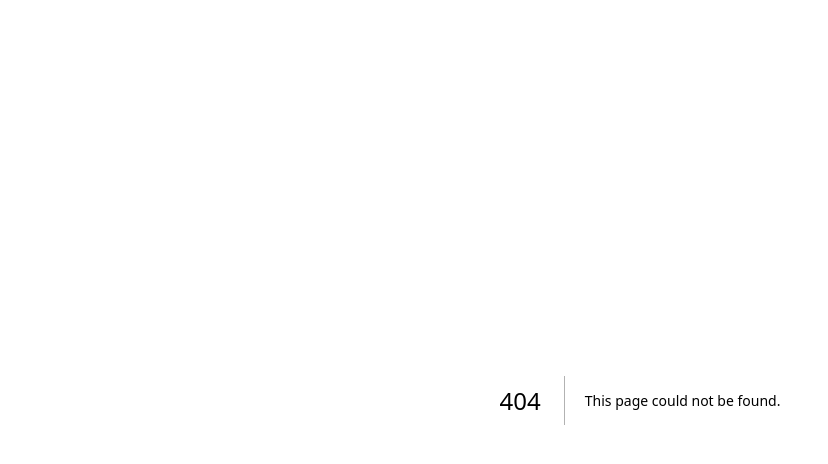
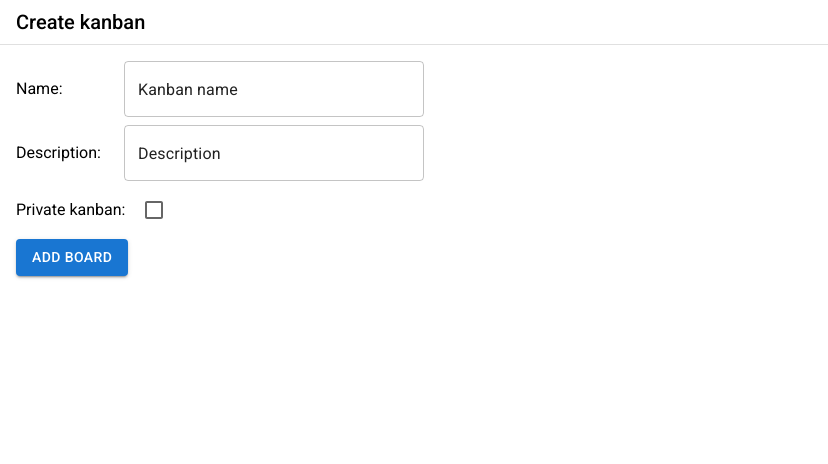
Before and after one commit to kamilwojtol/gantry-next, a Next.js app: page /create-kanban in a window 1280 px wide. Before the commit this address had no page. Shown: the top 464 px of the page, without its empty margins (0-828 px from the left). Built offline with nearby package versions, Linux system fonts and the light colour scheme.

Commit message:
created create kanban view

```diff
--- /dev/null
+++ b/app/create-kanban/page.tsx
@@ -0,0 +1,9 @@
+import CreateKanbanPage from "@/pages/CreateKanbanPage";
+
+export default function CreateKanban() {
+  return (
+    <div className="flex w-full">
+      <CreateKanbanPage />
+    </div>
+  );
+}
--- a/components/CreateKanban/CreateKanban.tsx
+++ b/components/CreateKanban/CreateKanban.tsx
@@ -1,6 +1,7 @@
 "use client";
 
 import { useForm, SubmitHandler } from "react-hook-form";
+import { Button, Checkbox, TextField, Divider } from "@mui/material";
 
 type CreateKanbanProps = {
   title: string;
@@ -22,48 +23,59 @@ export default function CreateKanban({ title }: CreateKanbanProps) {
 
   return (
     <div>
-      <div>
-        <h2>Add Kanban Board</h2>
+      <div className="pl-4 py-2">
+        <h2 className="text-xl font-medium">{title}</h2>
       </div>
-      <div>
-        <form action="POST" onSubmit={handleSubmit(onSubmit)}>
+      <Divider />
+      <div className="pl-4 pt-2">
+        <form onSubmit={handleSubmit(onSubmit)}>
           {errors ? errors.form?.message : null}
 
-          <label htmlFor="kanban-name" className="flex">
-            Enter kanban name:
-            <input
-              defaultValue="Enter kanban name"
+          <div className="flex items-center gap-2 my-2">
+            <label htmlFor="kanban-name" className="w-25">
+              Name:
+            </label>
+            <TextField
+              defaultValue="Kanban name"
               {...register("kanbanName", {
-                required: true,
-                minLength: 5,
+                required: "Kanban name is required",
+                minLength: {
+                  value: 5,
+                  message: "Name should be longer than 5 characters",
+                },
               })}
               id="kanban-name"
-              name="kanban-name"
+              error={Boolean(errors.kanbanName)}
+              helperText={errors.kanbanName?.message ?? ""}
+              className="w-75"
             />
-          </label>
+          </div>
 
-          <label htmlFor="kanban-description" className="flex">
-            Enter kanban name:
-            <input
-              defaultValue="Enter kanban description"
+          <div className="flex items-center gap-2 my-2">
+            <label htmlFor="kanban-description" className="w-25">
+              Description:
+            </label>
+            <TextField
+              defaultValue="Description"
               {...register("kanbanDescription")}
-              id="kanban-name"
-              name="kanban-name"
+              id="kanban-description"
+              error={Boolean(errors.kanbanDescription)}
+              className="w-75"
             />
-          </label>
+          </div>
 
-          <label htmlFor="kanban-privacy" className="flex">
-            Private kanban:
-            <input
-              defaultValue=""
+          <div className="flex items-center gap-2 my-2">
+            <label htmlFor="kanban-privacy">Private kanban:</label>
+            <Checkbox
+              defaultChecked={false}
               {...register("isPrivate")}
               id="kanban-privacy"
-              name="kanban-privacy"
-              type="select"
             />
-          </label>
+          </div>
 
-          <input type="submit" />
+          <Button type="submit" variant="contained">
+            Add Board
+          </Button>
         </form>
       </div>
     </div>
--- a/components/KanbanBoard/KanbanBoard.tsx
+++ b/components/KanbanBoard/KanbanBoard.tsx
@@ -54,7 +54,8 @@ export default function KanbanBoard() {
     };
 
     data.tasks.forEach((task) => {
-      switch (task.status) {
+      console.log(task);
+      switch (task.statusCode) {
         case StatusCode.TO_DO:
           groupedTasks.todoTasks.push(task);
           break;
--- a/package.json
+++ b/package.json
@@ -14,6 +14,8 @@
     "@dnd-kit/react": "^0.5.0",
     "@emotion/react": "^11.14.0",
     "@emotion/styled": "^11.14.1",
+    "@fontsource/roboto": "^5.3.0",
+    "@hookform/resolvers": "^5.9.1",
     "@mui/icons-material": "^9.3.1",
     "@mui/material": "^9.3.1",
     "@tanstack/react-query": "^5.101.4",
@@ -21,6 +23,7 @@
     "react": "19.2.8",
     "react-dom": "19.2.8",
     "react-hook-form": "^7.87.0",
+    "zod": "^4.6.2",
     "zustand": "^5.0.15"
   },
   "devDependencies": {
--- /dev/null
+++ b/pages/CreateKanbanPage.tsx
@@ -0,0 +1,9 @@
+import CreateKanban from "@/components/CreateKanban/CreateKanban";
+
+export default function CreateKanbanpage() {
+  return (
+    <div className="w-full">
+      <CreateKanban title="Create kanban" />
+    </div>
+  );
+}
--- a/types/task.ts
+++ b/types/task.ts
@@ -6,7 +6,7 @@ type Task = {
   createdData: Date;
   deadline: Date;
   description: string;
-  status: StatusCode;
+  statusCode: StatusCode;
   name: string;
 };
 
```
Also changed, not shown: 1 other file (tests, documents, lock files or other folders).
